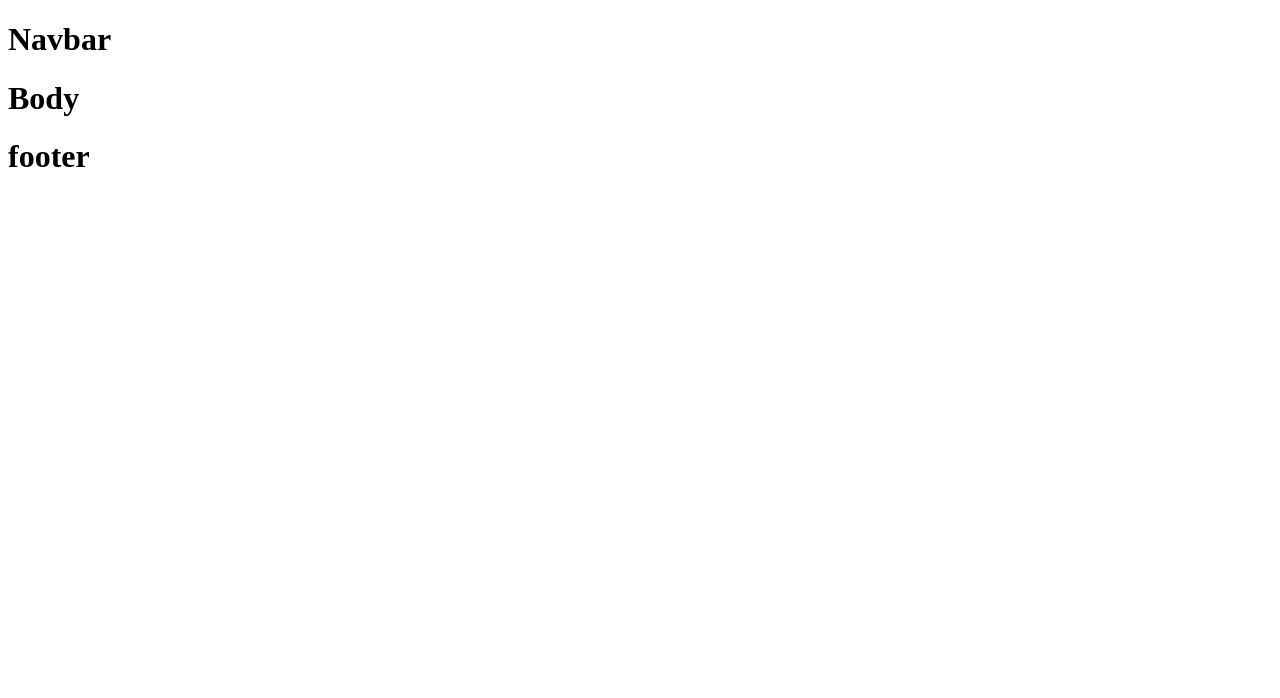
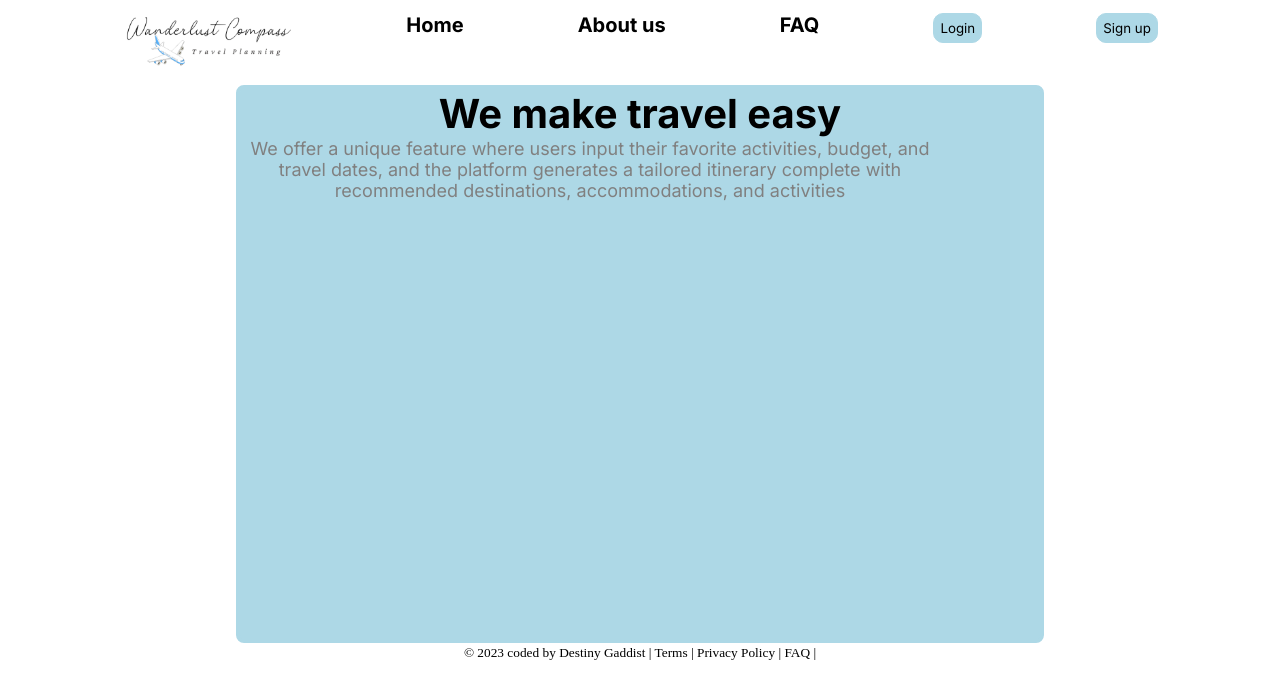
Before and after one commit to dgaddist/travel-app, a React (Vite) app: page / in a window 1280 px wide. Shown: the top 698 px of the page. Built offline with nearby package versions, Linux system fonts and the light colour scheme.

Commit message:
Edit Nabar and body of page

```diff
--- a/components/Body.jsx
+++ b/components/Body.jsx
@@ -1,3 +1,13 @@
 export default function Body() {
-  return <h1>Body</h1>;
+  return (
+    <div className="about-us">
+      <div className="slogan">We make travel easy</div>
+      <div className="details">
+        We offer a unique feature where users input their favorite activities,
+        budget, and travel dates, and the platform generates a tailored
+        itinerary complete with recommended destinations, accommodations, and
+        activities
+      </div>
+    </div>
+  );
 }
--- a/components/Footer.jsx
+++ b/components/Footer.jsx
@@ -1,3 +1,10 @@
 export default function Footer() {
-  return <h1>footer</h1>;
+  return (
+    <div className="footer">
+      {" "}
+      <small>
+        © 2023 coded by Destiny Gaddist | Terms | Privacy Policy | FAQ |{" "}
+      </small>
+    </div>
+  );
 }
--- a/components/Navbar.jsx
+++ b/components/Navbar.jsx
@@ -1,3 +1,14 @@
+import React from "react";
+
 export default function Navbar() {
-  return <h1>Navbar</h1>;
+  return (
+    <h1 className="header">
+      <img src="./wanderlust.png" alt="Logo" width="170px" />
+      <div className="home">Home</div>
+      <div className="about">About us</div>
+      <div className="faq">FAQ</div>
+      <button className="login">Login</button>
+      <button className="signup">Sign up</button>
+    </h1>
+  );
 }
--- a/index.html
+++ b/index.html
@@ -3,6 +3,12 @@
   <head>
     <meta charset="UTF-8" />
     <link rel="icon" type="image/svg+xml" href="/vite.svg" />
+    <link rel="preconnect" href="https://fonts.googleapis.com" />
+    <link rel="preconnect" href="https://fonts.gstatic.com" crossorigin />
+    <link
+      href="https://fonts.googleapis.com/css2?family=Inter:wght@400;600;700&family=Roboto+Slab:wght@200&family=Roboto:ital,wght@0,500;1,400&display=swap"
+      rel="stylesheet"
+    />
     <meta name="viewport" content="width=device-width, initial-scale=1.0" />
     <title>Vite + React</title>
   </head>
--- /dev/null
+++ b/src/App.css
@@ -0,0 +1,52 @@
+.header {
+  display: flex;
+  font-family: Inter;
+  font-size: 20px;
+  justify-content: space-evenly;
+}
+.login,
+.signup {
+  height: 30px;
+  border: 1px solid lightblue;
+  color: black;
+  outline-offset: 0.5rem;
+  background-color: lightblue;
+  border-radius: 10px;
+  cursor: pointer;
+  font-family: Inter;
+}
+.home,
+.about,
+.faq {
+  display: flex;
+}
+.about-us {
+  display: block;
+  margin: 0 auto;
+  font-family: Inter;
+  text-align: center;
+  color: black;
+  font-size: 14px;
+  background-color: lightblue;
+  border: 4px solid lightblue;
+  border-radius: 8px;
+  width: 800px;
+  height: 550px;
+}
+.details {
+  text-align: center;
+  color: gray;
+  width: 700px;
+  font-size: 18px;
+}
+
+.slogan {
+  font-family: Inter;
+  font-weight: 900;
+  font-size: 40px;
+  letter-spacing: none;
+}
+
+.footer {
+  text-align: center;
+}
--- a/src/App.jsx
+++ b/src/App.jsx
@@ -2,6 +2,8 @@ import Message from "./Message";
 import Navbar from "../components/Navbar";
 import Body from "../components/Body";
 import Footer from "../components/Footer";
+import "./App.css";
+
 export default function App() {
   return (
     <div>
```
Also changed, not shown: public/wanderlust.png (added).
